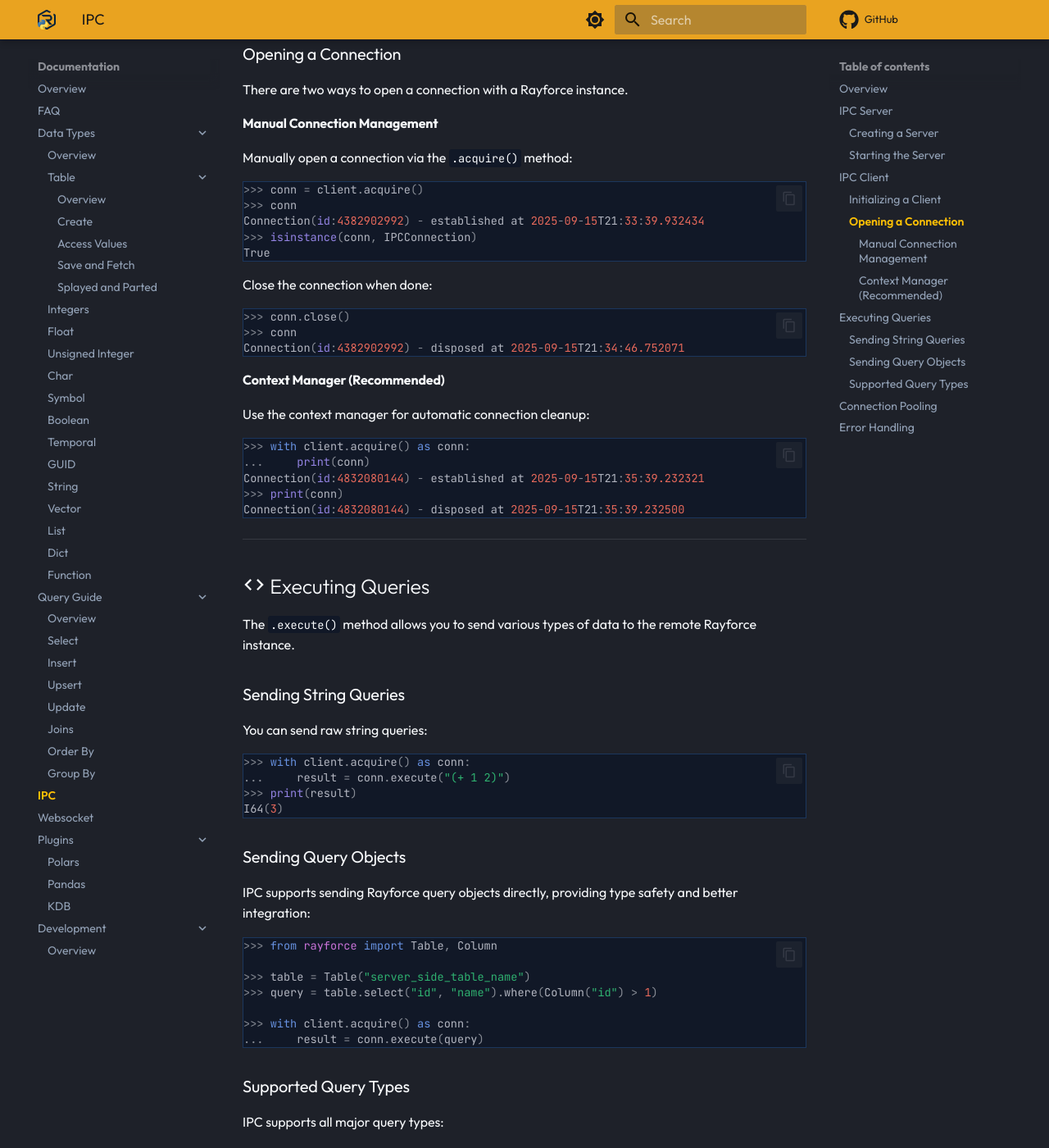
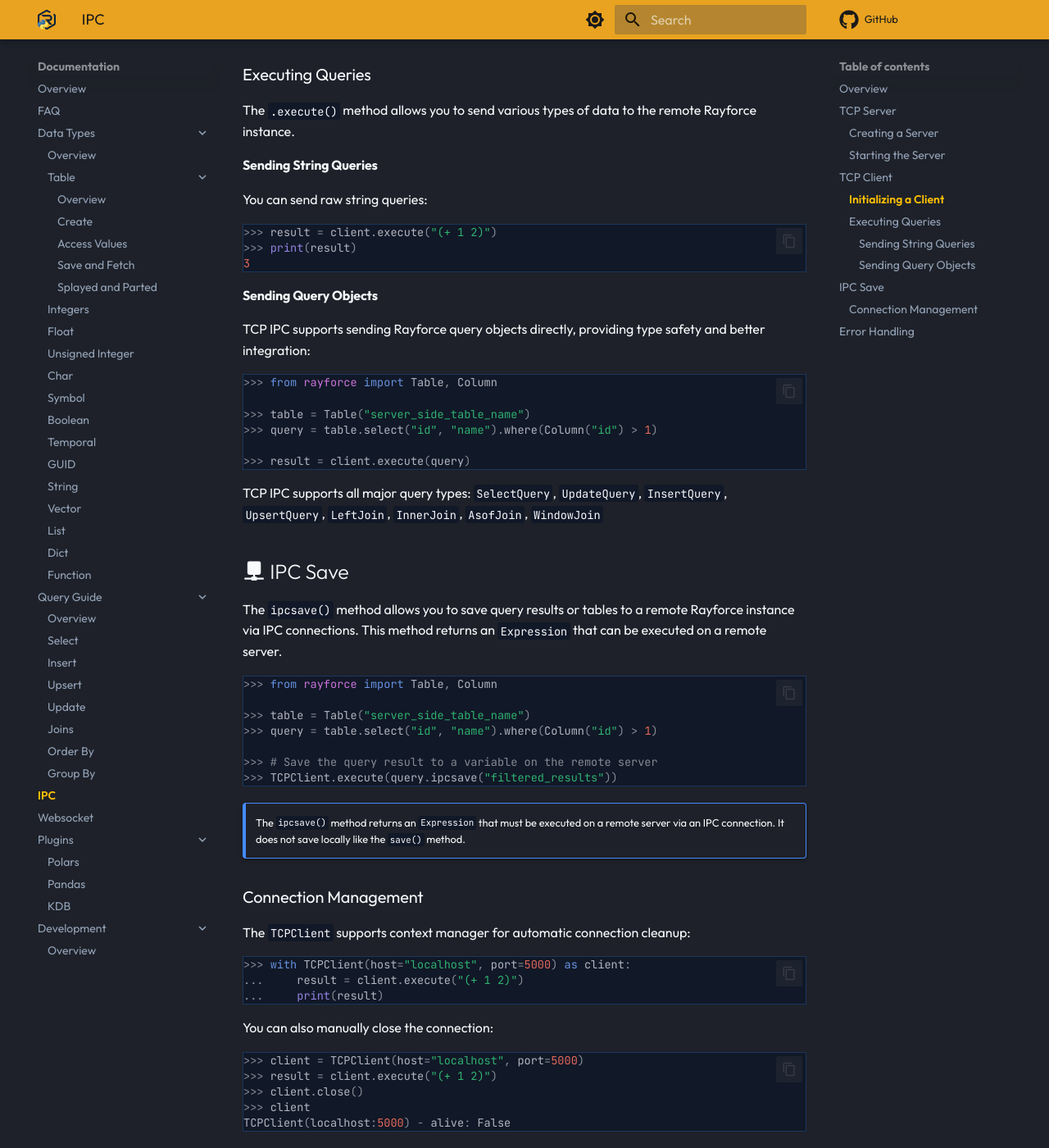
Before and after one commit to RayforceDB/rayforce-py, an MkDocs documentation site: the page built from docs/docs/content/documentation/IPC.md, in a window 1280 px wide and 1400 px high, scrolled down 1659 px. Shown: the whole window at 82% size. Built offline with MkDocs 1.6.1 and Material for MkDocs 9.7.7, drawn with Linux system fonts in a browser that asks for light colours; comment, search, counter and statistics services are not loaded; a style sheet for code colours, icons or effects is not loaded; some of the changed text lies outside the part shown.

Commit message:
docs: updates for 0.4.0

````diff
--- a/docs/docs/content/documentation/IPC.md
+++ b/docs/docs/content/documentation/IPC.md
@@ -1,32 +1,32 @@
 # :material-network: IPC Inter-Process Communication
 
-Rayforce-Py provides IPC (Inter-Process Communication) functionality to communicate with other Rayforce instances over the network. This allows you to build distributed systems, microservices, and client-server architectures using Rayforce's high-performance runtime.
+Rayforce-Py provides TCP-based IPC (Inter-Process Communication) functionality to communicate with other Rayforce instances over the network. This allows you to build distributed systems, microservices, and client-server architectures using Rayforce's high-performance runtime.
 
 ## :material-information: Overview
 
-IPC in Rayforce-Py consists of two main components:
+TCP IPC in Rayforce-Py consists of two main components:
 
-- **`IPCServer`** - Listens for incoming connections on a specified port
-- **`IPCClient`** - Connects to remote Rayforce instances and executes queries
+- **`TCPServer`** - Listens for incoming TCP connections on a specified port
+- **`TCPClient`** - Connects to remote Rayforce instances and executes queries
 
-The IPC implementation uses Rayforce's native runtime event loop, ensuring optimal performance and seamless integration with the Rayforce ecosystem.
+The TCP IPC implementation uses Rayforce's native runtime event loop, ensuring optimal performance and seamless integration with the Rayforce ecosystem.
 
 ---
 
-## :material-server: IPC Server
+## :material-server: TCP Server
 
-The `IPCServer` class allows you to create a server that listens for incoming IPC connections. The server runs on Rayforce's native event loop.
+The `TCPServer` class allows you to create a server that listens for incoming TCP connections. The server runs on Rayforce's native event loop.
 
 ### Creating a Server
 
-To create an IPC server, import `IPCServer` and initialize it with a port:
+To create a TCP server, import `TCPServer` and initialize it with a port:
 
 ```python
->>> from rayforce import IPCServer
+>>> from rayforce import TCPServer
 
->>> server = IPCServer(port=5000)
+>>> server = TCPServer(port=5000)
 >>> server
-IPCServer(port=5000)
+TCPServer(port=5000)
 ```
 
 ### Starting the Server
@@ -35,7 +35,7 @@ The `listen()` method starts the server and blocks until the event loop exits:
 
 ```python
 >>> server.listen()
-Rayforce IPC Server listening on 0.0.0.0:5000 (id:123)
+Rayforce IPC Server listening on 5000 (id:123)
 ```
 
 !!! note "Blocking Operation"
@@ -43,82 +43,43 @@ Rayforce IPC Server listening on 0.0.0.0:5000 (id:123)
 
 ---
 
-## :material-network: IPC Client
+## :material-network: TCP Client
 
-The `IPCClient` class manages connections to remote Rayforce instances. It maintains a connection pool and provides a simple API for executing queries.
+The `TCPClient` class provides a connection to a remote Rayforce instance. Each client represents a single connection.
 
 ### Initializing a Client
 
-To use IPC, first import the `IPCClient` and `IPCConnection`:
+To use TCP IPC, import `TCPClient`:
 
 ```python
->>> from rayforce import IPCClient
+>>> from rayforce import TCPClient
 ```
 
 Then initialize the client for a specific host and port:
 
 ```python
->>> client = IPCClient(host="localhost", port=5000)
+>>> client = TCPClient(host="localhost", port=5000)
 >>> client
-IPCClient(host=localhost, port=5000, pool_size: 0)
+TCPClient(localhost:5000) - alive: True
 ```
 
-### Opening a Connection
-
-There are two ways to open a connection with a Rayforce instance.
-
-#### Manual Connection Management
-
-Manually open a connection via the `.acquire()` method:
-
-```python
->>> conn = client.acquire()
->>> conn
-Connection(id:4382902992) - established at 2025-09-15T21:33:39.932434
->>> isinstance(conn, IPCConnection)
-True
-```
-
-Close the connection when done:
-
-```python
->>> conn.close()
->>> conn
-Connection(id:4382902992) - disposed at 2025-09-15T21:34:46.752071
-```
-
-#### Context Manager (Recommended)
-
-Use the context manager for automatic connection cleanup:
-
-```python
->>> with client.acquire() as conn:
-...     print(conn)
-Connection(id:4832080144) - established at 2025-09-15T21:35:39.232321
->>> print(conn)
-Connection(id:4832080144) - disposed at 2025-09-15T21:35:39.232500
-```
-
----
-
-## :material-code-tags: Executing Queries
+### Executing Queries
 
 The `.execute()` method allows you to send various types of data to the remote Rayforce instance.
 
-### Sending String Queries
+#### Sending String Queries
 
 You can send raw string queries:
 
 ```python
->>> with client.acquire() as conn:
-...     result = conn.execute("(+ 1 2)")
+>>> result = client.execute("(+ 1 2)")
 >>> print(result)
-I64(3)
+3
 ```
 
-### Sending Query Objects
+#### Sending Query Objects
 
-IPC supports sending Rayforce query objects directly, providing type safety and better integration:
+TCP IPC supports sending Rayforce query objects directly, providing type safety and better integration:
 
 ```python
 >>> from rayforce import Table, Column
@@ -126,63 +87,61 @@ IPC supports sending Rayforce query objects directly, providing type safety and
 >>> table = Table("server_side_table_name")
 >>> query = table.select("id", "name").where(Column("id") > 1)
 
->>> with client.acquire() as conn:
-...     result = conn.execute(query)
+>>> result = client.execute(query)
 ```
 
-### Supported Query Types
+TCP IPC supports all major query types: `SelectQuery`, `UpdateQuery`, `InsertQuery`, `UpsertQuery`, `LeftJoin`, `InnerJoin`, `AsofJoin`, `WindowJoin`
 
-IPC supports all major query types:
+## :material-network: IPC Save
 
-- `SelectQuery` - SELECT operations
-- `UpdateQuery` - UPDATE operations
-- `InsertQuery` - INSERT operations
-- `UpsertQuery` - UPSERT operations
-- `LeftJoin`, `InnerJoin`, `WindowJoin` - JOIN operations
-
----
-
-## :material-database-cog: Connection Pooling
-
-The `IPCClient` maintains a pool of connections. You can manage multiple connections:
+The `ipcsave()` method allows you to save query results or tables to a remote Rayforce instance via IPC connections. This method returns an `Expression` that can be executed on a remote server.
 
 ```python
->>> client = IPCClient(host="localhost", port=5000)
+>>> from rayforce import Table, Column
 
->>> conn1 = client.acquire()
->>> conn2 = client.acquire()
->>> client
-IPCClient(host=localhost, port=5000, pool_size: 2)
+>>> table = Table("server_side_table_name")
+>>> query = table.select("id", "name").where(Column("id") > 1)
+
+>>> # Save the query result to a variable on the remote server
+>>> TCPClient.execute(query.ipcsave("filtered_results"))
 ```
 
-To dispose all connections at once:
+!!! note ""
+    The `ipcsave()` method returns an `Expression` that must be executed on a remote server via an IPC connection. It does not save locally like the `save()` method.
+
+
+### Connection Management
+
+The `TCPClient` supports context manager for automatic connection cleanup:
 
 ```python
->>> client.dispose_connections()
+>>> with TCPClient(host="localhost", port=5000) as client:
+...     result = client.execute("(+ 1 2)")
+...     print(result)
+```
+
+You can also manually close the connection:
+
+```python
+>>> client = TCPClient(host="localhost", port=5000)
+>>> result = client.execute("(+ 1 2)")
+>>> client.close()
 >>> client
-IPCClient(host=localhost, port=5000, pool_size: 0)
+TCPClient(localhost:5000) - alive: False
 ```
 
 ---
 
 ## :material-alert: Error Handling
 
-IPC operations can raise `RayforceTCPError` in various scenarios:
+TCP IPC operations can raise `RayforceTCPError` in various scenarios:
 
 ```python
->>> from rayforce import IPCClient, errors
+>>> from rayforce import TCPClient, errors
 
->>> client = IPCClient(host="localhost", port=9999)
 >>> try:
-...     with client.acquire() as conn:
-...         result = conn.execute("(+ 1 2)")
+...     client = TCPClient(host="localhost", port=9999)
+...     result = client.execute("(+ 1 2)")
 ... except errors.RayforceTCPError as e:
-...     print(f"IPC Error: {e}")
+...     print(f"TCP Error: {e}")
 ```
-
-Common error scenarios:
-
-- **Connection refused** - Server is not running or port is incorrect
-- **Port already in use** - Another process is using the specified port
-- **Connection closed** - Server closed the connection
-- **Invalid port** - Port number is out of valid range (1-65535)
````
Also changed, not shown: docs/docs/content/CHANGELOG.md (+19 -0 lines), docs/docs/content/documentation/query-guide/joins.md (+41 -0 lines), docs/docs/content/documentation/websocket.md (+111 -27 lines).
